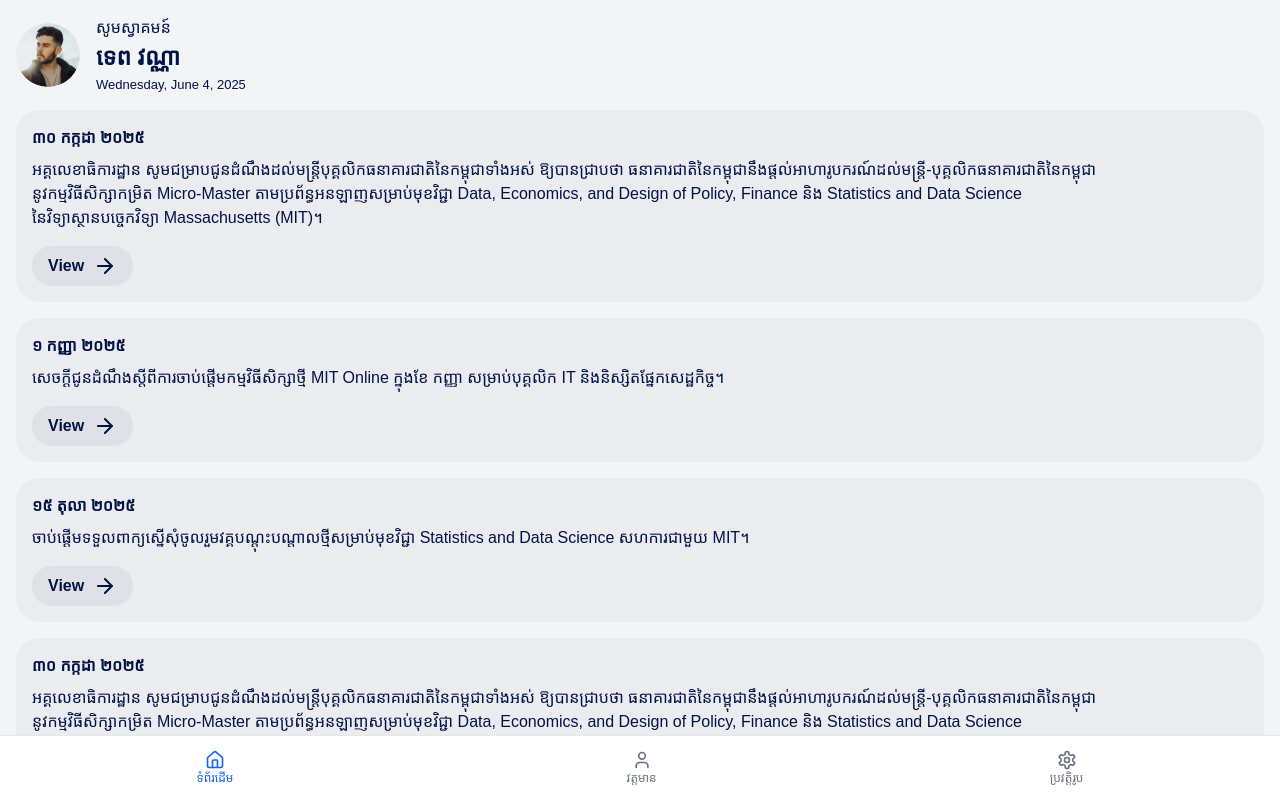
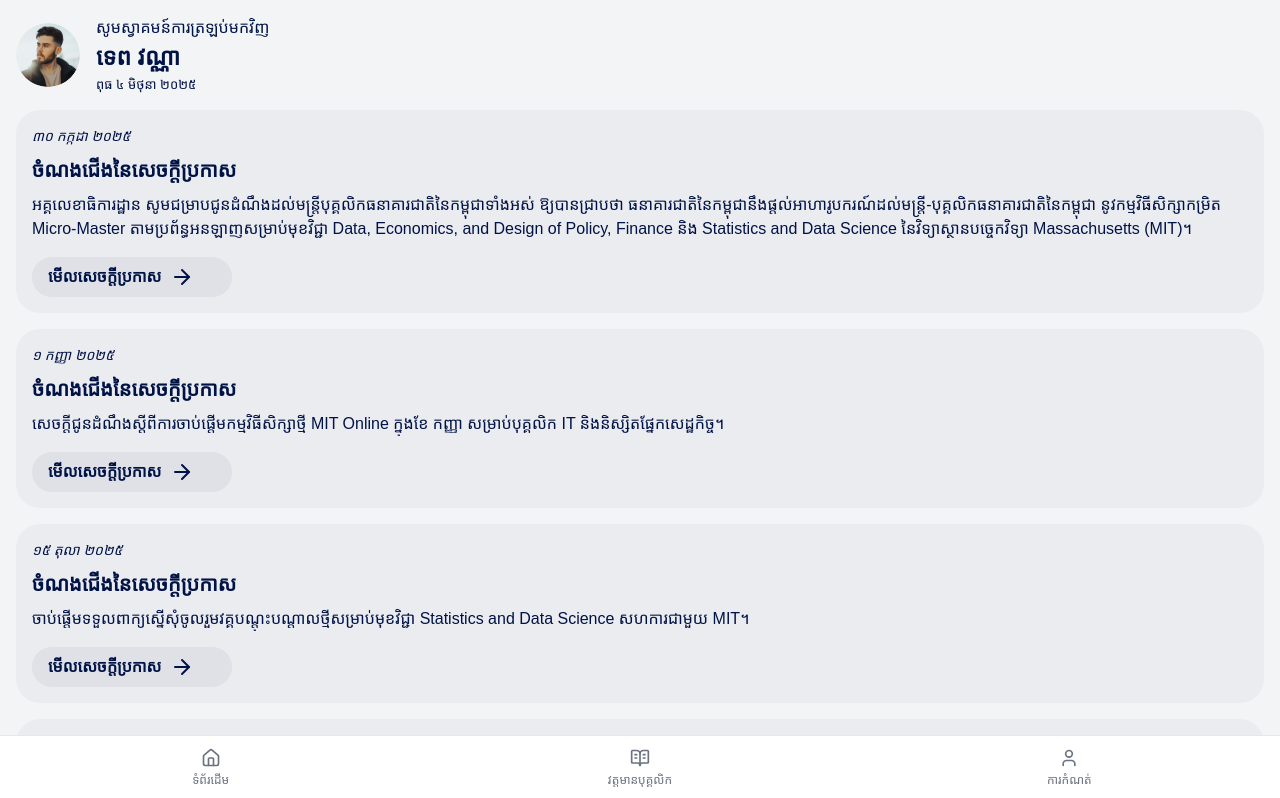
Before and after one commit to sokunthaneth-nbc/nbc-home-app, a Next.js app: page /home in a window 1280 px wide. Shown: the top 798 px of the page. Built offline with nearby package versions, Linux system fonts and the light colour scheme.

Commit message:
done transalte KH in Home page and add active in menu bottom

```diff
--- a/src/app/home/page.tsx
+++ b/src/app/home/page.tsx
@@ -2,20 +2,17 @@ import FirebaseMessaging from "@/components/FirebaseMessaging";
 import Link from 'next/link';
 import MobileBottomNav from "@/components/MobileBottomNav";
 import { ArrowRight } from 'lucide-react';
+import { formatDateToKhmer } from '../utils/khmerDate';
 
 export default function DashboardPage() {
 	const today = new Date();
-	const formattedDate = new Intl.DateTimeFormat('en-US', {
-		weekday: 'long',
-		month: 'long',
-		day: 'numeric',
-		year: 'numeric',
-	}).format(today);
+  	const formattedDate = formatDateToKhmer(today);
 
 	const announcements = [
 		{
 			id: 1,
 			dateKh: '៣០ កក្កដា ២០២៥',
+			titleKh: 'ចំណងជើងនៃសេចក្តីប្រកាស',
 			text: `អគ្គលេខាធិការដ្ឋាន សូមជម្រាបជូនដំណឹងដល់មន្ត្រីបុគ្គលិកធនាគារជាតិនៃកម្ពុជាទាំងអស់ ឱ្យបានជ្រាបថា ធនាគារជាតិនៃកម្ពុជានឹងផ្តល់អាហារូបករណ៍ដល់មន្ត្រី-បុគ្គលិកធនាគារជាតិនៃកម្ពុជា
 		នូវកម្មវិធីសិក្សាកម្រិត Micro-Master តាមប្រព័ន្ធអនឡាញសម្រាប់មុខវិជ្ជា Data, Economics, and Design of Policy, Finance និង Statistics and Data Science
 		នៃវិទ្យាស្ថានបច្ចេកវិទ្យា Massachusetts (MIT)។`,
@@ -23,16 +20,19 @@ export default function DashboardPage() {
 		{
 			id: 2,
 			dateKh: '១ កញ្ញា ២០២៥',
+			titleKh: 'ចំណងជើងនៃសេចក្តីប្រកាស',
 			text: `សេចក្ដីជូនដំណឹងស្តីពីការចាប់ផ្តើមកម្មវិធីសិក្សាថ្មី MIT Online ក្នុងខែ កញ្ញា សម្រាប់បុគ្គលិក IT និងនិស្សិតផ្នែកសេដ្ឋកិច្ច។`,
 		},
 		{
 			id: 3,
 			dateKh: '១៥ តុលា ២០២៥',
+			titleKh: 'ចំណងជើងនៃសេចក្តីប្រកាស',
 			text: `ចាប់ផ្តើមទទួលពាក្យស្នើសុំចូលរួមវគ្គបណ្តុះបណ្តាលថ្មីសម្រាប់មុខវិជ្ជា Statistics and Data Science សហការជាមួយ MIT។`,
 		},
 		{
 			id: 4,
 			dateKh: '៣០ កក្កដា ២០២៥',
+			titleKh: 'ចំណងជើងនៃសេចក្តីប្រកាស',
 			text: `អគ្គលេខាធិការដ្ឋាន សូមជម្រាបជូនដំណឹងដល់មន្ត្រីបុគ្គលិកធនាគារជាតិនៃកម្ពុជាទាំងអស់ ឱ្យបានជ្រាបថា ធនាគារជាតិនៃកម្ពុជានឹងផ្តល់អាហារូបករណ៍ដល់មន្ត្រី-បុគ្គលិកធនាគារជាតិនៃកម្ពុជា
 		នូវកម្មវិធីសិក្សាកម្រិត Micro-Master តាមប្រព័ន្ធអនឡាញសម្រាប់មុខវិជ្ជា Data, Economics, and Design of Policy, Finance និង Statistics and Data Science
 		នៃវិទ្យាស្ថានបច្ចេកវិទ្យា Massachusetts (MIT)។`,
@@ -52,7 +52,7 @@ export default function DashboardPage() {
 						className="rounded-full"
 					/>
 					<div>
-						<h2 className="text-[16px] font-[400] text-[#001346] leading-normal">សូមស្វាគមន៍</h2>
+						<h2 className="text-[16px] font-[400] text-[#001346] leading-normal">សូមស្វាគមន៍ការត្រឡប់មកវិញ</h2>
 						<p className="text-[23px] font-[600] text-[#001346]">ទេព វណ្ណា</p>
 						<p className="text-[13px] font-[400] text-[#001346] leading-normal">{formattedDate}</p>
 					</div>
@@ -61,13 +61,14 @@ export default function DashboardPage() {
 				{/* Looping Cards */}
 				{announcements.map((item) => (
 					<div key={item.id} className="bg-[rgba(0,19,70,0.03)] p-[16px] rounded-[24px]">
-						<h3 className="text-[16px] font-[600] text-[#001346] mb-2">{item.dateKh}</h3>
-						<p className="text-[16px] font-[400] text-[#001346] leading-normal whitespace-pre-line">
+						<p  className="text-[14px] italic font-[400] text-[#001346] mb-2">{item.dateKh}</p>
+						<h3 className="text-[20px] font-[600] text-[#001346] mb-2 leading-normal">{item.titleKh}</h3>
+						<p className="text-[16px] font-[400] text-[#001346] leading-normal line-clamp-3">
 							{item.text}
 						</p>
 						<Link href="#">
-							<span className="flex items-center gap-x-1 text-[#001346] text-[16px] font-[600] leading-normal rounded-[32px] bg-[rgba(0,19,70,0.05)] mt-4 h-[40px] w-[101px] px-[16px] py-[8px] hover:underline">
-								View <ArrowRight className="w-[24px] h-[24px] font-normal ml-[5px]" />
+							<span className="flex items-center gap-x-1 text-[#001346] text-[16px] font-[600] leading-normal rounded-[32px] bg-[rgba(0,19,70,0.05)] mt-4 h-[40px] w-[200px] px-[16px] py-[8px] hover:underline">
+								មើលសេចក្តីប្រកាស <ArrowRight className="w-[24px] h-[24px] font-normal ml-[5px]" />
 							</span>
 						</Link>
 					</div>
--- /dev/null
+++ b/src/app/utils/khmerDate.ts
@@ -0,0 +1,30 @@
+// utils/khmerDate.ts
+
+const khmerDays = ['អាទិត្យ', 'ចន្ទ', 'អង្គារ', 'ពុធ', 'ព្រហស្បតិ៍', 'សុក្រ', 'សៅរ៍'];
+
+const khmerMonths = [
+	'មករា', 'កម្ភៈ', 'មិនា', 'មេសា', 'ឧសភា', 'មិថុនា',
+	'កក្កដា', 'សីហា', 'កញ្ញា', 'តុលា', 'វិច្ឆិកា', 'ធ្នូ'
+];
+
+const khmerNumbers: Record<string, string> = {
+	'0': '០', '1': '១', '2': '២', '3': '៣', '4': '៤',
+	'5': '៥', '6': '៦', '7': '៧', '8': '៨', '9': '៩'
+};
+
+const convertToKhmerNumber = (num: number): string => {
+	return num
+		.toString()
+		.split('')
+		.map(digit => khmerNumbers[digit] || digit)
+		.join('');
+};
+
+export const formatDateToKhmer = (date: Date): string => {
+	const dayName = khmerDays[date.getDay()];
+	const day = convertToKhmerNumber(date.getDate());
+	const month = khmerMonths[date.getMonth()];
+	const year = convertToKhmerNumber(date.getFullYear());
+
+	return `${dayName} ${day} ${month} ${year}`;
+};
--- a/src/components/MobileBottomNav.tsx
+++ b/src/components/MobileBottomNav.tsx
@@ -2,7 +2,7 @@
 
 import Link from "next/link";
 import { usePathname } from "next/navigation";
-import { Home, User, Settings } from "lucide-react";
+import { Home, BookOpenText, User } from "lucide-react";
 
 export default function MobileBottomNav() {
 
@@ -10,15 +10,14 @@ export default function MobileBottomNav() {
 
 	return (
 		<nav className="fixed bottom-0 left-0 right-0 z-50 bg-white border-t border-gray-200 dark:bg-gray-800 dark:border-gray-700">
-			<ul className="flex justify-around items-center h-16">
-				<NavItem href="/home" icon={<Home size={20} />} active={pathname === "/home"} label="ទំព័រដើម" />
-				<NavItem href="/attendance" icon={<User size={20} />} active={pathname === "/attendance"} label="វត្តមាន" />
-				<NavItem href="/profile" icon={<Settings size={20} />} active={pathname === "/profile"} label="ប្រវត្តិរូប" />
+			<ul className="flex justify-center items-center h-16 gap-x-2">
+				<NavItem href="/home" icon={<Home size={20} />} active={pathname === "/home/"} label="ទំព័រដើម" />
+				<NavItem href="/attendance" icon={<BookOpenText size={20} />} active={pathname === "/attendance/"} label="វត្តមានបុគ្គលិក" />
+				<NavItem href="/profile" icon={<User size={20} />} active={pathname === "/profile/"} label="ការកំណត់" />
 			</ul>
 		</nav>
 	);
 }
-
 function NavItem({
 	href,
 	icon,
@@ -31,17 +30,17 @@ function NavItem({
 	active: boolean;
 }) {
 	return (
-		<li>
+		<li className="w-1/3">
 			<Link
 				href={href}
-				className={`flex flex-col items-center text-xs ${
-					active
-						? "text-blue-600 dark:text-blue-400"
-						: "text-gray-500 hover:text-gray-900 dark:text-gray-400 dark:hover:text-white"
+				className={`flex flex-col items-center justify-center w-full h-[65px]  py-2 transition-colors ${
+				active
+					? "bg-[rgba(0,19,70,0.1)] border-t-[4px] border-[#001346] dark:bg-[rgba(0,19,70,0.2)] text-[#001346] dark:text-white"
+					: "text-gray-500 hover:text-gray-900 dark:text-gray-400 dark:hover:text-white hover:bg-gray-100 dark:hover:bg-gray-600"
 				}`}
 			>
 				{icon}
-				<span>{label}</span>
+				<span className="text-xs mt-1">{label}</span>
 			</Link>
 		</li>
 	);
```
Also changed, not shown: 1 other file (tests, documents, lock files or other folders).
